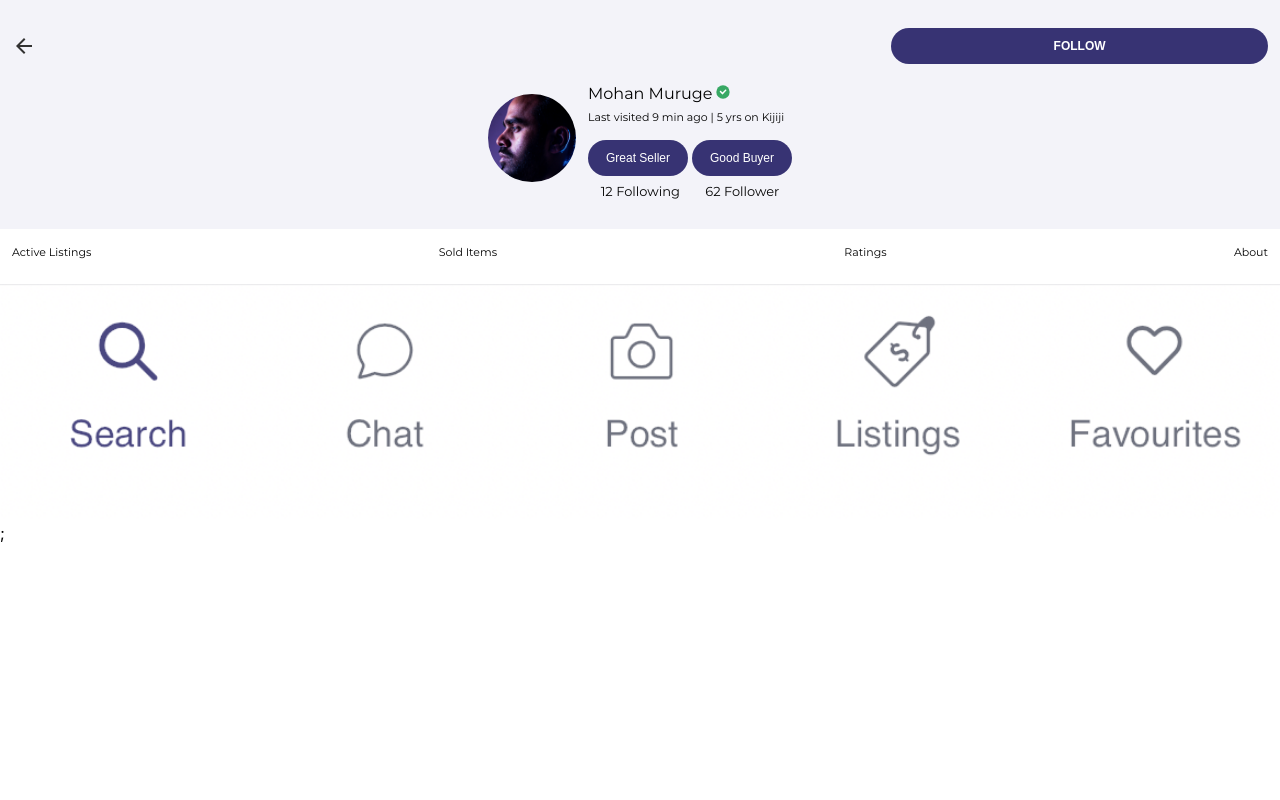
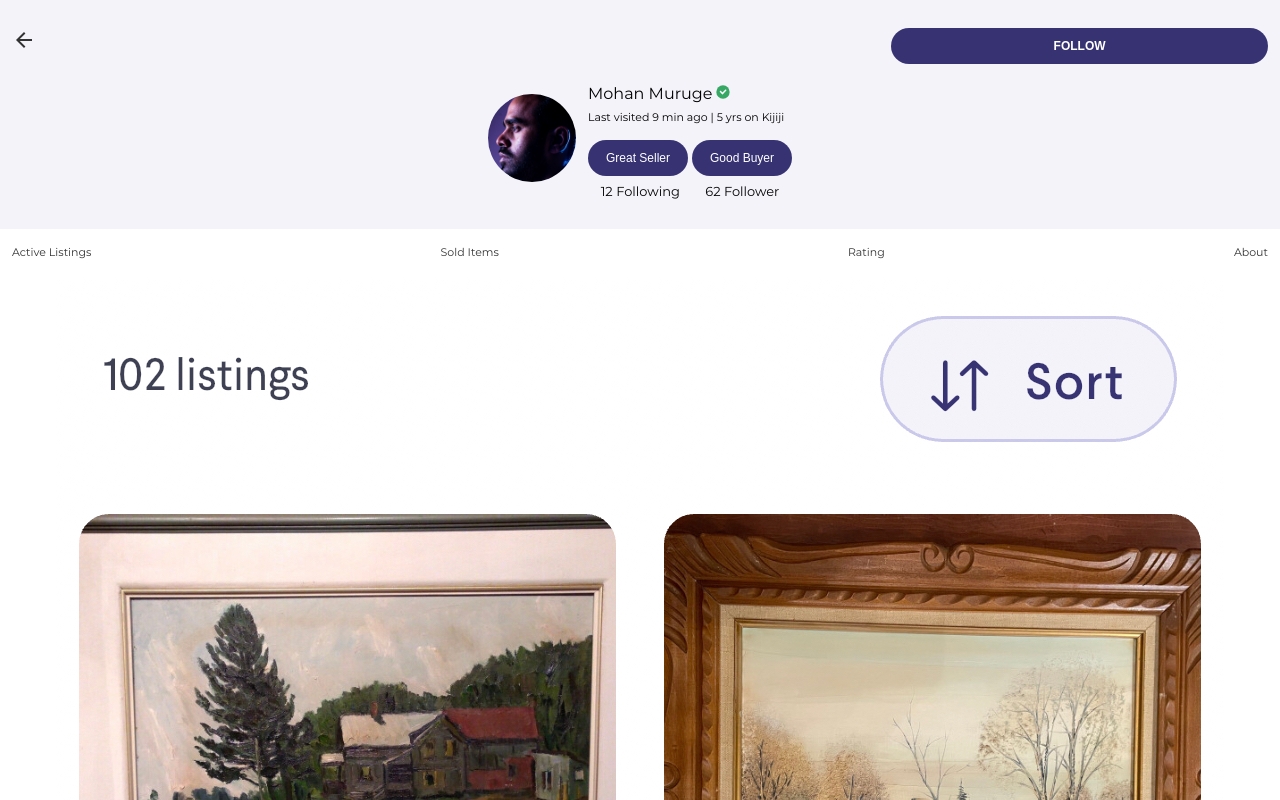
Before and after one commit to Celinezzzzz/ip-team3, a React (Create React App) app: page / in a window 1280 px wide. Shown: the top 800 px of the page. Built offline with nearby package versions, Linux system fonts and the light colour scheme; the HTML template or start-up script is replaced by a standard one.

Commit message:
created routers and Links

```diff
--- a/src/App.jsx
+++ b/src/App.jsx
@@ -1,22 +1,24 @@
-import './App.scss';
 import React from 'react';
 import { BrowserRouter, Routes, Route } from 'react-router-dom';
+
 import Header from './components/Header/Header';
 import ListedItemsPage from './pages/ListedItemsPage/ListedItemsPage';
 import SoldItemsPage from './pages/SoldItemsPage/SoldItemsPage';
 import StatusPage from './pages/StatusPage/StatusPage';
 import Footer from './components/Footer/Footer';
-import { Navbar } from './components/Navbar/Navbar';
+import { AboutPage } from './pages/AboutPage/AboutPage';
+
+import './App.scss';
 
 function App() {
   return (
     <BrowserRouter>
       <Header />
-      <Navbar />
       <Routes>
-        <Route path="/user-profile/status" element={<StatusPage />}></Route>
-        <Route path="/user-profile/listeditems" element={<ListedItemsPage />}></Route>
-        <Route path="/user-profile/solditems" element={<SoldItemsPage />}></Route>
+        <Route path="/user-profile/rating" element={<StatusPage />} />
+        <Route path="/" element={<ListedItemsPage />} />
+        <Route path="/user-profile/solditems" element={<SoldItemsPage />} />
+        <Route path="/user-profile/about" element={<AboutPage />} />
       </Routes>
       <Footer />
     </BrowserRouter>
--- a/src/components/Header/Header.jsx
+++ b/src/components/Header/Header.jsx
@@ -1,41 +1,30 @@
-import React from "react";
-import "./Header.scss";
-import userImage from "../../assets/images/Mohan-muruge.jpg";
-import image2 from "../../assets/icons/icons8-verified.svg";
-import backIcon from "../../assets/icons/arrow_back-24px.svg";
+import React from 'react';
+import './Header.scss';
+import userImage from '../../assets/images/Mohan-muruge.jpg';
+import image2 from '../../assets/icons/icons8-verified.svg';
+import backIcon from '../../assets/icons/arrow_back-24px.svg';
+import { Link } from 'react-router-dom';
 const Header = () => {
   return (
     <>
       <section className="site-header">
         <div className="site-header__wrapper">
-          <img
-            src={backIcon}
-            alt="Back to Main"
-            className="site-header__back"
-          />
+          <Link to="/">
+            <img src={backIcon} alt="Back to Main" className="site-header__back" />
+          </Link>
           <button className="site-header__btn">FOLLOW</button>
         </div>
         <div className="site-header__user-info">
           <div className="site-header__user-avtar">
-            <img
-              src={userImage}
-              alt="User-image"
-              className="site-header__user-img"
-            />
+            <img src={userImage} alt="UserImage" className="site-header__user-img" />
           </div>
 
           <div className="site-header__user-details">
             <div className="site-header__info">
               <span className="site-header__username">Mohan Muruge</span>
-              <img
-                src={image2}
-                alt="verified icon"
-                className="site-header__icon"
-              />
+              <img src={image2} alt="verified icon" className="site-header__icon" />
             </div>
-            <span className="site-header__last">
-              Last visited 9 min ago | 5 yrs on Kijiji{" "}
-            </span>
+            <span className="site-header__last">Last visited 9 min ago | 5 yrs on Kijiji </span>
 
             <div className="site-header__status">
               <button className="site-header__sell-btn">Great Seller</button>
--- a/src/components/Navbar/Navbar.jsx
+++ b/src/components/Navbar/Navbar.jsx
@@ -1,16 +1,25 @@
 import React from 'react';
 
 import './Navbar.scss';
+import { Link } from 'react-router-dom';
 
 export const Navbar = () => {
   return (
     <div className="navbar">
       <div className="navbar__wrapper">
         <ul className="navbar__links-group">
-          <li className="navbar__links">Active Listings</li>
-          <li className="navbar__links">Sold Items</li>
-          <li className="navbar__links">Ratings</li>
-          <li className="navbar__links">About</li>
+          <li className="navbar__links">
+            <Link to="/">Active Listings</Link>
+          </li>
+          <li className="navbar__links">
+            <Link to="/user-profile/solditems">Sold Items</Link>
+          </li>
+          <li className="navbar__links">
+            <Link to="/user-profile/rating">Rating</Link>
+          </li>
+          <li className="navbar__links">
+            <Link to="/user-profile/about">About</Link>
+          </li>
         </ul>
       </div>
     </div>
--- a/src/components/Navbar/Navbar.scss
+++ b/src/components/Navbar/Navbar.scss
@@ -2,12 +2,19 @@
 @use '../../styles/variables' as *;
 @use '../../styles/typography' as *;
 
+a {
+  text-decoration: none;
+  color: $primary-black;
+}
+
 .navbar {
   font-family: 'Montserrat';
-  background-color:  $primary-white;
+  background-color: $primary-white;
+  padding-top: 1rem;
+  height: 32px;
 
   &__wrapper {
-    padding: 1rem 0.75rem 1rem;
+    padding: 0rem 0.75rem;
   }
 
   &__links-group {
@@ -17,6 +24,7 @@
     display: flex;
     flex-direction: row;
     justify-content: space-between;
+
     @include font-mobile-bodys;
   }
 
--- /dev/null
+++ b/src/pages/AboutPage/AboutPage.jsx
@@ -0,0 +1,9 @@
+import React from 'react';
+
+
+import './About.scss'
+export const AboutPage = () => {
+  return (
+    <div>This is About Page, needs to create</div>
+  )
+}
--- a/src/pages/ListedItemsPage/ListedItemsPage.jsx
+++ b/src/pages/ListedItemsPage/ListedItemsPage.jsx
@@ -1,13 +1,15 @@
 import './ListedItemsPage.scss';
 import StaticImage from '../../components/StaticImage/StaticImage';
-import listedItemsImage  from '../../assets/images/listed-items.jpg';
+import listedItemsImage from '../../assets/images/listed-items.jpg';
+import { Navbar } from '../../components/Navbar/Navbar';
 
 function ListedItemsPage() {
-    return (
-            <div className="listeditems-page">
-                <StaticImage image={listedItemsImage}/>
-            </div>
-    );
+  return (
+    <div className="listeditems-page">
+      <Navbar />
+      <StaticImage image={listedItemsImage} />
+    </div>
+  );
 }
 
 export default ListedItemsPage;
--- a/src/pages/SoldItemsPage/SoldItemsPage.jsx
+++ b/src/pages/SoldItemsPage/SoldItemsPage.jsx
@@ -1,14 +1,17 @@
 import './SoldItemsPage.scss';
 import StaticImage from '../../components/StaticImage/StaticImage';
 import soldItemsImage from '../../assets/images/sold-items.jpg';
-
+import { Navbar } from '../../components/Navbar/Navbar';
 
 function SoldItemsPage() {
-    return (
-            <div className="solditems-page">
-                <StaticImage image={soldItemsImage}/>
-            </div>
-    );
+  return (
+    <>
+      <Navbar />
+      <div className="solditems-page">
+        <StaticImage image={soldItemsImage} />
+      </div>
+    </>
+  );
 }
 
 export default SoldItemsPage;
--- a/src/pages/StatusPage/StatusPage.jsx
+++ b/src/pages/StatusPage/StatusPage.jsx
@@ -1,13 +1,16 @@
 import './StatusPage.scss';
 import Status from '../../components/Status/Status';
-
+import { Navbar } from '../../components/Navbar/Navbar';
 
 function StatusPage() {
-    return (
-            <div className="status-page">
-                <Status sellerRating={85} buyerRating={30}/>
-            </div>
-    );
+  return (
+    <>
+      <Navbar />
+      <div className="status-page">
+        <Status sellerRating={85} buyerRating={30} />
+      </div>
+    </>
+  );
 }
 
 export default StatusPage;
```
Also changed, not shown: src/pages/AboutPage/About.scss (added).
